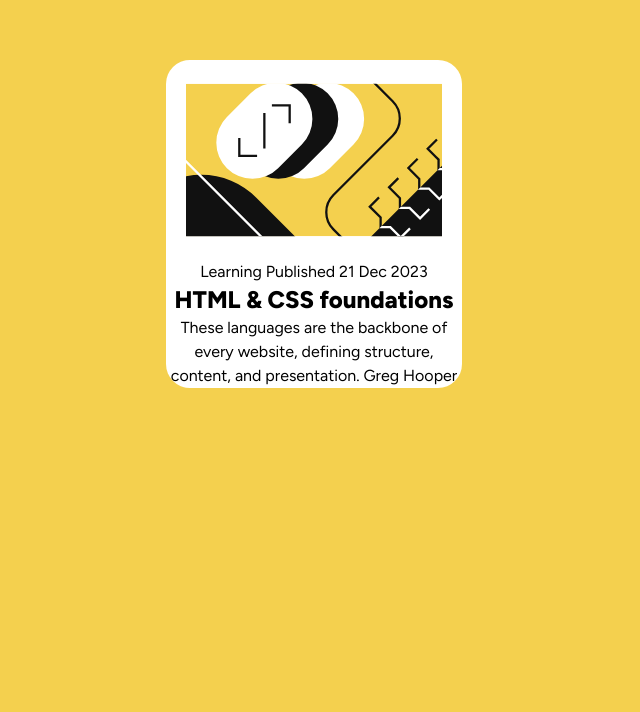
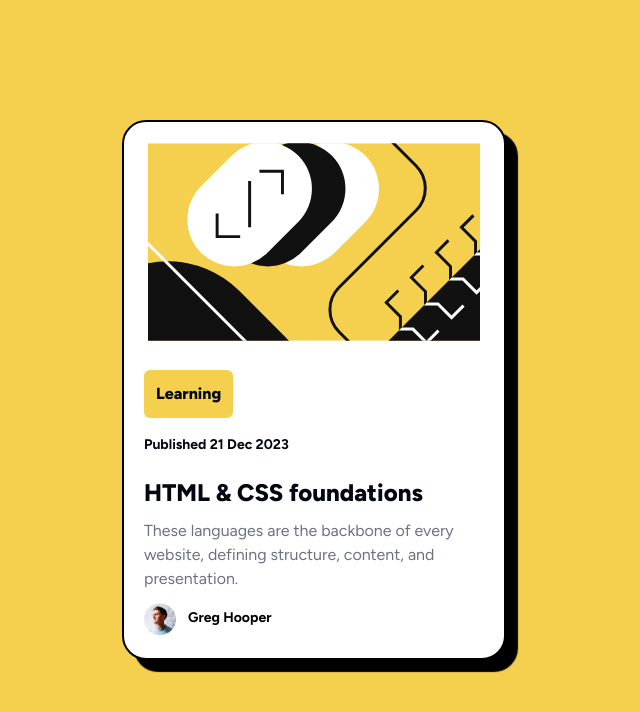
Before and after one commit to scottpeat/blog-preview-code--frontendmentor-tailwind, a website: page index.html in a window 1280 px wide. Shown: the whole page, without its empty margins (326-966 px from the left). Drawn offline with Linux system fonts and the light colour scheme.

Commit message:
Pushed final code to Github

```diff
--- a/index.html
+++ b/index.html
@@ -12,18 +12,28 @@
   <title>Frontend Mentor | Blog preview card</title>
 <body class="font-Display bg-Sun">
 <main>
+  <!-- Main Container -->
   <div class="container flex w-full h-full">
-   <div class="w-74 h-auto mx-auto mt-[60px] rounded-3xl text-center bg-white">
-    <img src="/assets/images/illustration-article.svg" alt="Illustration Article Image" class="mx-auto w-[336px] h-[200px] p-5 rounded-3xl text-center" />
-  Learning
+    <!-- Card Container -->
+   <div class="w-[384px] h-[540px] mx-auto mt-30 rounded-3xl text-center bg-white border-black border-2 inset-Shadow">
+    <!-- Image Container -->
+     <div class="flex justify-center mx-auto rounded-3xl text-center pt-5 pl-5 pr-5 pb-2  ">
+    <img src="/assets/images/illustration-article.svg" alt="Illustration Article Image" class="w-[332px] h-[200px] "  />
+    </div>
+    <!-- Text Content Container -->
+    <div class="flex flex-col text-left p-5">
+    <p class="font-extrabold bg-Sun text-gray-950 w-fit p-3 rounded-md mb-4 leading-[150%] tracking-normal">Learning</p>
+    <p class="text-gray-950 font-bold text-sm mb-5 leading-[150%] tracking-normal">Published 21 Dec 2023</p>
 
-  Published 21 Dec 2023
+  <h1 class="font-extrabold text-gray-950 text-[24px] mb-2 leading-[150%] tracking-normal hover:cursor-grabbing">HTML & CSS foundations</h1>
 
-  <h1 class="text-2xl font-extrabold">HTML & CSS foundations</h1>
-
-  These languages are the backbone of every website, defining structure, content, and presentation.
-
-  Greg Hooper
+  <p class="text-gray-500 mb-3 text-Paragraph leading-[150%] tracking-normal">These languages are the backbone of every website, defining structure, content, and presentation.</p>
+  <!--Container for Profile Picture and Name -->
+  <div class="flex flex-row">
+  <img src="assets/images/image-avatar.webp" alt="User Photo" class="h-[32px] w-[32px] mr-2"/>
+  <p class="text-sm font-bold p-1 leading-[150%] tracking-normal">Greg Hooper</p>
+  </div>
+  </div>
   </div>
   </div>
   </main>
--- a/input.css
+++ b/input.css
@@ -5,3 +5,12 @@
   --text-Paragraph: 16px;
   --color-Sun: #f4d04e;
 }
+
+.inset-Shadow {
+  box-shadow: 12px 12px 1px #000;
+}
+
+.lineHeight150 {
+  line-height: 150%;
+  letter-spacing: 0px;
+}
```
Also changed, not shown: output.css.
